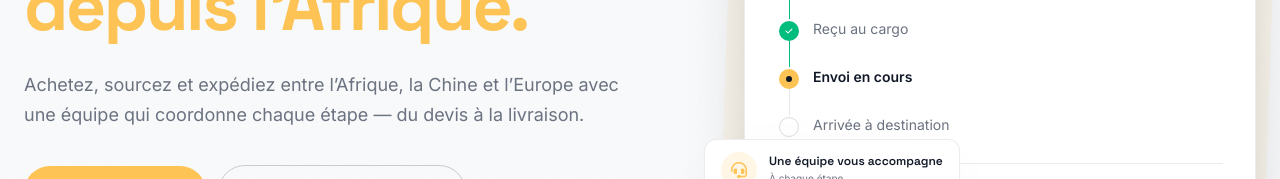
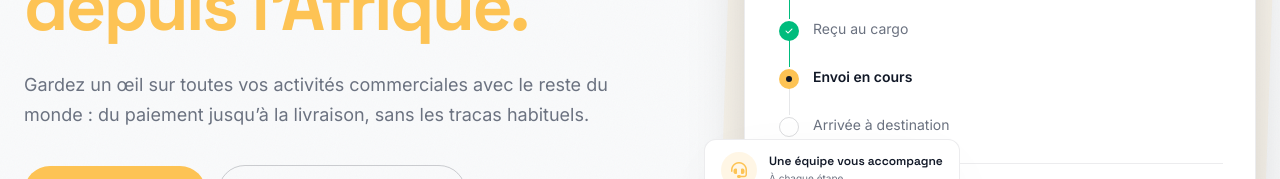
Before and after one commit to VOGLOSSOU/ahiyoyo-landing-app, a Next.js app: page / in a window 1280 px wide. Shown: the part 535-714 px from the top of the page. Built offline with nearby package versions, Linux system fonts and the light colour scheme; no server answers.

Commit message:
ça marche

```diff
--- a/components/Hero.tsx
+++ b/components/Hero.tsx
@@ -23,7 +23,7 @@ export default function Hero() {
                 Achetez, vendez et expédiez <span className="text-amber">à l’international depuis l’Afrique.</span>
               </h1>
               <p className="text-slate text-base md:text-lg leading-relaxed max-w-2xl mb-9">
-                Achetez, sourcez et expédiez entre l’Afrique, la Chine et l’Europe avec une équipe qui coordonne chaque étape — du devis à la livraison.
+                Gardez un œil sur toutes vos activités commerciales avec le reste du monde : du paiement jusqu’à la livraison, sans les tracas habituels.
               </p>
               <div className="flex flex-col sm:flex-row gap-3 sm:items-center">
                 <Link href="/suivi" className="btn-primary inline-flex items-center justify-center bg-amber text-[#111827] font-semibold px-7 py-4 rounded-full text-sm">
```
Also changed, not shown: 1 other file (tests, documents, lock files or other folders).
